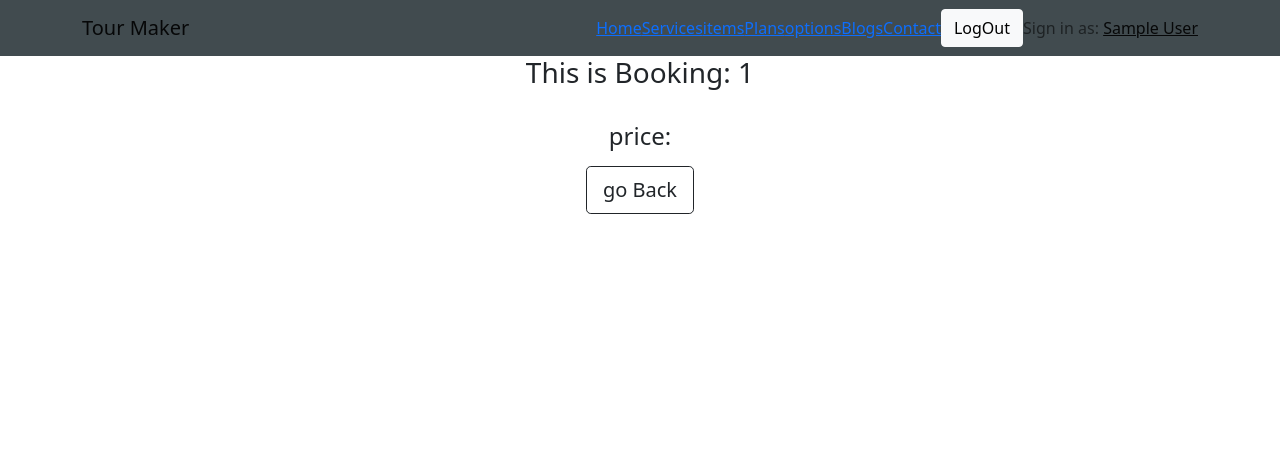
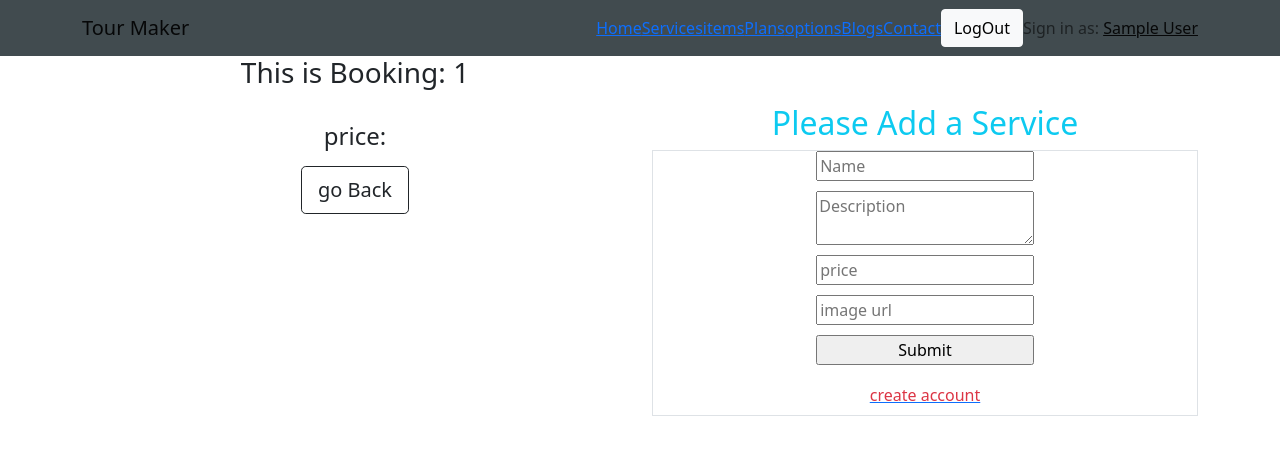
Before and after one commit to greeenOrange/tour-maker, a React (Create React App) app: page /booking/1 in a window 1280 px wide. Shown: the top 454 px of the page. Built offline with nearby package versions, Linux system fonts and the light colour scheme; no server answers; sample sign-in values are in the browser's storage.

Commit message:
events add

```diff
--- a/src/AddService/AddService.css
+++ b/src/AddService/AddService.css
@@ -1,4 +1,10 @@
-.event-box {
-    width: 300px;
-    height: 380px;
-  }
+.add-service form {
+  display: flex;
+  flex-direction: column;
+  justify-content: center;
+  align-items: center;
+}
+.add-service form input, textarea{
+  width: 40%;
+  margin-bottom: 10px;
+}
--- a/src/AddService/AddService.js
+++ b/src/AddService/AddService.js
@@ -1,5 +1,6 @@
 import axios from 'axios';
 import React from 'react';
+import './AddService.css'
 import { useForm } from "react-hook-form";
 import { Link } from 'react-router-dom';
 
@@ -18,48 +19,16 @@ const AddService = () => {
     }
     return (
          <div>
-      <h1 className="mt-5 text-center text-info">
-        Please add users
-      </h1>
-      <div className="login-box w-25 m-auto mt-5">
-        <div className="event-box border border d-flex justify-content-center align-items-center">
-          <div className="login-form">
-            <form onSubmit={handleSubmit(onSubmit)}>
-              <input
-                {...register("name")}
-                placeholder="Name"
-                className="p-2 m-2"
-              />
-              <br />
-
-              <input
-                {...register("email", { required: true })}
-                placeholder="Email"
-                className="p-2 m-2"
-              />
-              <br />
-              <input
-                {...register("date", { required: true })}
-                placeholder="date"
-                defaultValue={new Date()}
-                className="p-2 m-2"
-              />
-              <br />
-              <input
-                {...register("description", { required: true })}
-                placeholder="Description"
-                className="p-2 m-2"
-              />
-              <br />
-              <input
-                {...register("books", { required: true })}
-                placeholder="Organize books"
-                className="p-2 m-2"
-              />
-              <br />
-              {/* {errors.exampleRequired && <span>This field is required</span>} */}
-
-              <input type="submit" className="btn btn-info w-50" />
+      <h2 className="mt-5 text-center text-info">Please Add a Service</h2>
+      <div className="login-box add-service">
+        <div className="event-box border border">
+          <div className="login-form ">
+          <form onSubmit={handleSubmit(onSubmit)}>
+                <input {...register("name", { required: true, maxLength: 20 })} placeholder="Name" />
+                <textarea {...register("description")} placeholder="Description" />
+                <input type="number" {...register("price")} placeholder="price" />
+                <input {...register("img")} placeholder="image url" />
+                <input type="submit" />
             </form>
             <p className="m-2 mb-2">
               {/* already have account?{" "} */}
--- /dev/null
+++ b/src/AddService/MyOrder.js
@@ -0,0 +1,39 @@
+import React, { useEffect, useState } from 'react';
+
+const MyOrder = () => {
+    const [orders, setOrders] = useState([])
+    useEffect(()=>{
+        fetch('http://localhost:5000/order')
+        .then(res => res.json())
+        .then(data => setOrders(data))
+    },[]);
+    const handleDelete = id =>{
+        const url = `http://localhost:5000/order/${id}`;
+        fetch(url,{
+            method: 'DELETE'
+        })
+        .then(res => res.json())
+        .then(data =>{
+            console.log(data);
+            if(data.deletedCount){
+                alert('successfully Delete')
+                const remainOrder = orders.filter(order => order._id !== id);
+                setOrders(remainOrder);
+            }
+
+        })
+    }
+    return (
+        <div>
+            <h3>Manage Services</h3>
+            {
+                orders.map(order => <div key={order._id}>
+                  <h3>{order.name}</h3>
+                  <button onClick={() => handleDelete(order._id)}>Delete</button>
+                </div>)
+            }
+        </div>
+    );
+};
+
+export default MyOrder;
--- a/src/App.js
+++ b/src/App.js
@@ -15,6 +15,8 @@ import Header from './Pages/Header/Header';
 import Booking from './Pages/Booking/Booking';
 import AddService from './AddService/AddService';
 import ManageServices from './Pages/ManageServices/ManageServices';
+import PrivateRoute from './Pages/Login/PrivateRoute/PrivateRoute';
+import MyOrder from './AddService/MyOrder';
 
 
 function App() {
@@ -33,14 +35,17 @@ function App() {
     <Route path='/login'>
      <Login></Login>
     </Route>
-    <Route path='/booking/:id'>
+    <PrivateRoute path='/booking/:id'>
      <Booking></Booking>
-    </Route>
+    </PrivateRoute>
     <Route path='/addservice'>
      <AddService></AddService>
     </Route>
     <Route path='/manageservices'>
      <ManageServices></ManageServices>
+    </Route>
+    <Route path='/order'>
+     <MyOrder></MyOrder>
     </Route>
     <Route path='*'>
      <Error></Error>
--- a/src/Pages/Booking/Booking.js
+++ b/src/Pages/Booking/Booking.js
@@ -1,28 +1,80 @@
+import axios from 'axios';
 import React, { useEffect, useState } from 'react';
+import { useForm } from 'react-hook-form';
 import { useParams } from 'react-router';
 import { Link } from 'react-router-dom';
+import UseAuth from '../../hooks/UseAuth';
 
 const Booking = () => {
-const {id} = useParams()
+const {id} = useParams();
+const { register, handleSubmit, reset } = useForm();
+const {user} = UseAuth()
+
 const [details, setDetails] = useState({})
-// const [fullDetails, setFullDetails] = useState({})
+
 useEffect(()=>{
-    fetch(`http://localhost:5000/services/${id}`)
+    fetch('http://localhost:5000/services')
     .then(res => res.json())
-    .then(data => setDetails(data))
-},[])
-// useEffect(()=>{
-//     const matchDetails = details.find(detail => detail.id==id)
-//     setFullDetails(matchDetails);
-// },[details])
+    .then(data => {
+        const services = data?.find(service => service._id == id)
+        setDetails(services)
+    })
+},[id])
+
+const onSubmit = data =>{
+  data.email = user?.email;
+    axios.post('http://localhost:5000/order',data)
+    .then(res => {
+      if(res.data.insertedId){
+        alert('successfully added');
+        reset();
+    }
+    })
+    // fetch('http://localhost:5000/order', {
+    //   method: "POST",
+    //   headers: { "content-type": "application/json" },
+    //   body: JSON.stringify(data),
+    // })
+    //   .then((res) => res.json())
+    //   .then((result) => console.log(result));
+    // console.log(data);
+}
     return (
-        <div className='col-md-8 mx-auto'>
+            <>
+        <div className="container">
+        <div className="row">
+        <div className='col-md-6 mx-auto'>
     <h3>This is Booking: {id}</h3>
     <img src={details?.img} alt="" />
     <h4>price: {details?.price}</h4>
     <p>{details?.discription}</p>
     <Link className='btn btn-lg btn-outline-dark' to='/'>go Back</Link>
         </div>
+      <div className="col-md-6 max-auto">
+      <h2 className="mt-5 text-center text-info">Please Add a Service</h2>
+      <div className="login-box add-service">
+        <div className="event-box border border">
+          <div className="login-form ">
+          <form onSubmit={handleSubmit(onSubmit)}>
+                <input {...register("name", { required: true, maxLength: 20 })} placeholder="Name" />
+                <textarea {...register("description")} placeholder="Description" />
+                <input type="number" {...register("price")} placeholder="price" />
+                <input {...register("img")} placeholder="image url" />
+                <input type="submit" />
+            </form>
+            <p className="m-2 mb-2">
+              {/* already have account?{" "} */}
+              <Link to="/login">
+                <span className="text-danger">create account</span>
+              </Link>
+            </p>
+          </div>
+        </div>
+      </div>
+      </div>
+        </div>
+        </div>
+        </>
     );
 };
 
--- a/src/Pages/Header/Header.js
+++ b/src/Pages/Header/Header.js
@@ -5,7 +5,7 @@ import { Link } from 'react-router-dom';
 import UseAuth from '../../hooks/UseAuth';
 
 const Header = () => {
-    const {user, LogOut} = UseAuth();
+    const {user, LogOut, myOrder} = UseAuth();
     return (
         <>
             <Navbar className='menu-bar' variant="light" sticky="top" collapseOnSelect expand="lg" >
@@ -22,10 +22,17 @@ const Header = () => {
                         <Link to="/home#contact">Contact</Link>
 
                         {
-        user.email ?
-        <Button onClick={LogOut} variant="light">LogOut</Button>:
-        <Link to="/login">Login</Link>
+        user.email ?(
+        <Button onClick={LogOut} variant="light">LogOut</Button>
+        ):(
+        <Link to="/login">Login</Link>)
       }
+                        {/* {
+        user.email ?(
+        <Link to='manageservices'><Button onClick={myOrder} variant="light">My order</Button></Link>
+        ):(
+        <Link to="/login">Login</Link>)
+      } */}
       <Navbar.Text>
           Sign in as: <a href="#login">{user?.displayName}</a>
       </Navbar.Text>
--- a/src/Pages/Home/Service/Service.js
+++ b/src/Pages/Home/Service/Service.js
@@ -2,7 +2,7 @@ import React from 'react';
 import { Link } from 'react-router-dom';
 import './Service.css'
 const Service = ({service}) => {
-    const {_id,name,img,place} = service
+    const {_id, id ,name,img,place} = service
     return (
             <div className='col-md-3 service-container mb-3 p-2'>
             <img className='w-100 d-flex h-75' src={img} alt="" />
--- a/src/Pages/Login/Login.js
+++ b/src/Pages/Login/Login.js
@@ -1,14 +1,23 @@
 import React from 'react';
 import UseAuth from '../../hooks/UseAuth';
-import { Link } from 'react-router-dom';
+import { Link, useLocation,useHistory } from 'react-router-dom';
 
 
 const Login = () => {
     const {signInWithGoogle} = UseAuth();
+    const location = useLocation();
+    const history = useHistory();
+    const redirect_uri = location.state?.from || '/home'
+    const handleGoogleLogin = () =>{
+        signInWithGoogle()
+        .then(result =>{
+            history.push(redirect_uri);
+        })
+    }
     return (
         <div>
          <h2>Please Log In</h2>
-            <button onClick={signInWithGoogle} className='btn btn-lg btn-outline-dark'>Google Sign In</button>
+            <button onClick={handleGoogleLogin} className='btn btn-lg btn-outline-dark'>Google Sign In</button>
             <Link to='/home'><button className='btn btn-dark d-block mx-auto'>Go Back</button></Link>
         </div>
     );
--- /dev/null
+++ b/src/Pages/Login/PrivateRoute/PrivateRoute.js
@@ -0,0 +1,29 @@
+import React from 'react';
+import { Spinner } from 'react-bootstrap';
+import { Redirect, Route } from 'react-router';
+import UseAuth from '../../../hooks/UseAuth';
+
+
+const PrivateRoute = ({ children, ...rest }) => {
+    const { user, isLoading } = UseAuth();
+    if (isLoading) {
+        return <Spinner animation="border" variant="danger" />
+    }
+    return (
+        <Route
+            {...rest}
+            render={({ location }) => user.email ? children : <Redirect
+                to={{
+                    pathname: "/login",
+                    state: { from: location }
+                }}
+            ></Redirect>
+
+            }
+        >
+
+        </Route>
+    );
+};
+
+export default PrivateRoute;
--- a/src/hooks/UseFirebase.js
+++ b/src/hooks/UseFirebase.js
@@ -11,11 +11,8 @@ const useFirebase = () =>{
     const signInWithGoogle = () =>{
         setIsLoading(true);
         const googleProvider = new GoogleAuthProvider();
-        signInWithPopup(auth,googleProvider)
-        .then(result =>{
-            setUser(result.user);
-        })
-        .finally(() => setIsLoading(false))
+       return signInWithPopup(auth,googleProvider)
+
     }
     useEffect(()=>{
         const unsubscribed = onAuthStateChanged(auth, user =>{
```
Also changed, not shown: src/AddService/MyService.js (added, +20 -0 lines).
